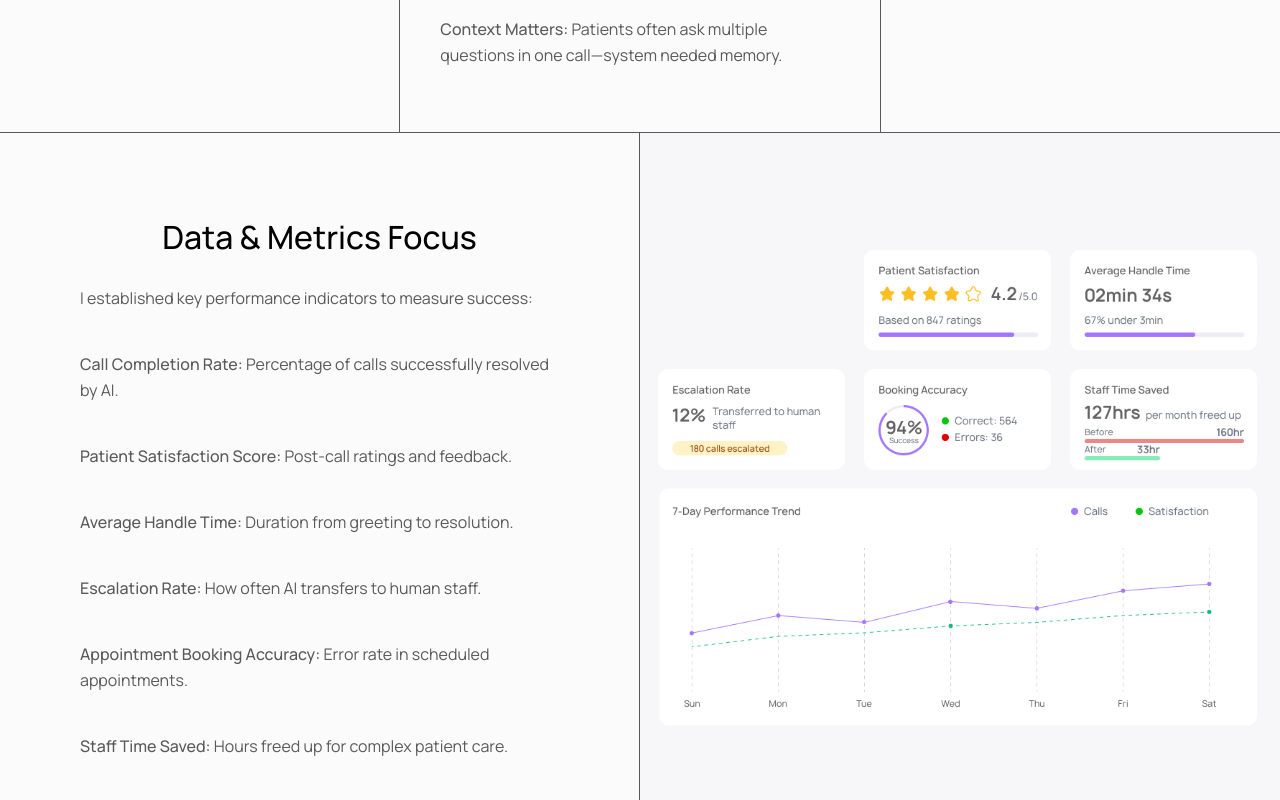
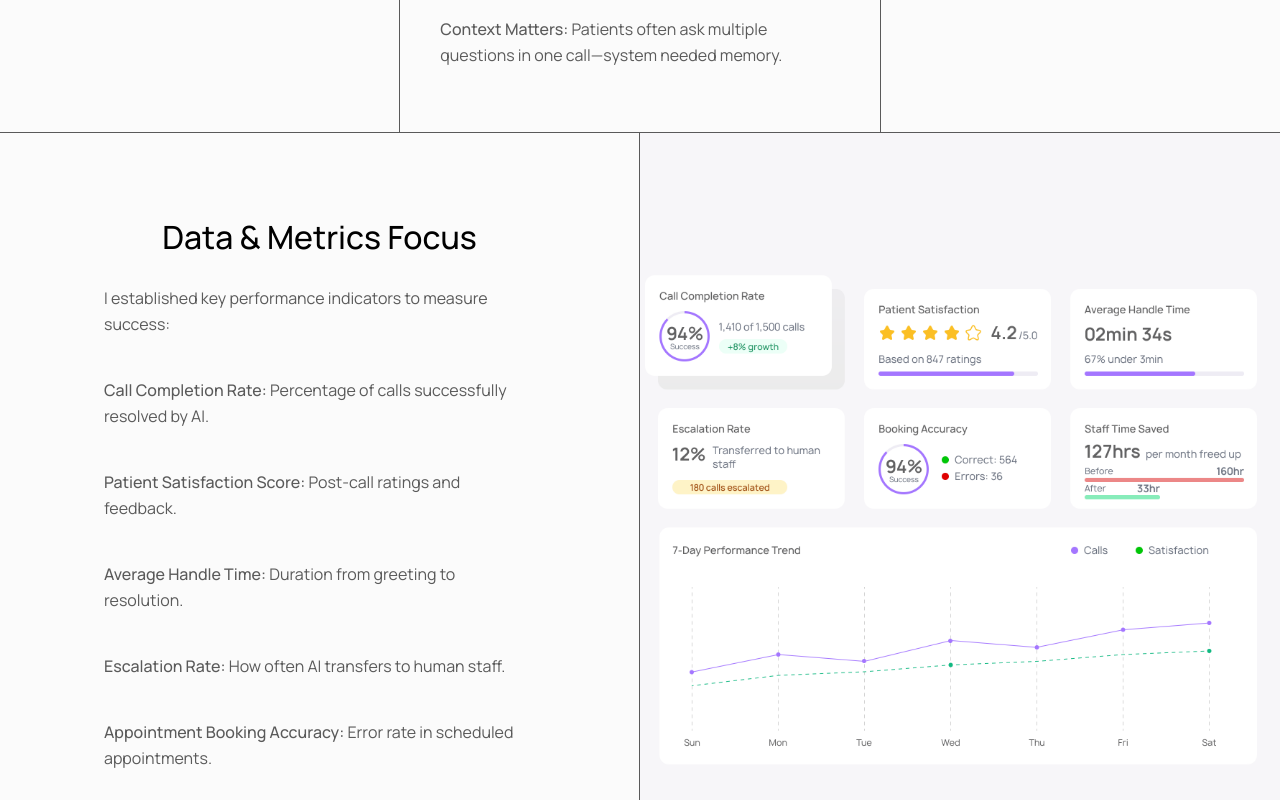
Before and after one commit to Divinegirl8/Ceejay, a React (Vite) app: page /case-study/conversa in a window 1280 px wide. Shown: the part 2400-3200 px from the top of the page. Built offline with nearby package versions, Linux system fonts and the light colour scheme.

Commit message:
new commit

```diff
--- a/src/features/Conversa/FourthSection.tsx
+++ b/src/features/Conversa/FourthSection.tsx
@@ -1,4 +1,4 @@
-import sketchImage from "../../assets/new-portfolio/conversa/third-section/2 (11).png";
+import sketchImage from "../../assets/new-portfolio/conversa/conversation/2 (20).png";
 
 const FourthSection : React.FC = () => {
     return(
@@ -7,7 +7,7 @@ const FourthSection : React.FC = () => {
         <div className="xl:border-t  border-[#5A5A5A] flex flex-col xl:flex-row">
 
 
-       <div className="xl:w-1/2  border-[#5A5A5A] xl:border-r xl:px-20 md:px-10 px-7 md:py-20 py-10 bg-[#FBFBFB]">
+       <div className="xl:w-1/2  border-[#5A5A5A] xl:border-r xl:px-26 md:px-10 px-7 md:py-20 py-10 bg-[#FBFBFB]">
             <h1 className="text-[#000000] text-[25px] md:text-[32px] md:text-center font-medium md:mb-6 max-lg:pt-5 max-lg:border-t max-lg:border-[#5A5A5A]">
             Data & Metrics Focus
             </h1>
```
Also changed, not shown: src/assets/new-portfolio/conversa/conversation/2 (20).png (added).
